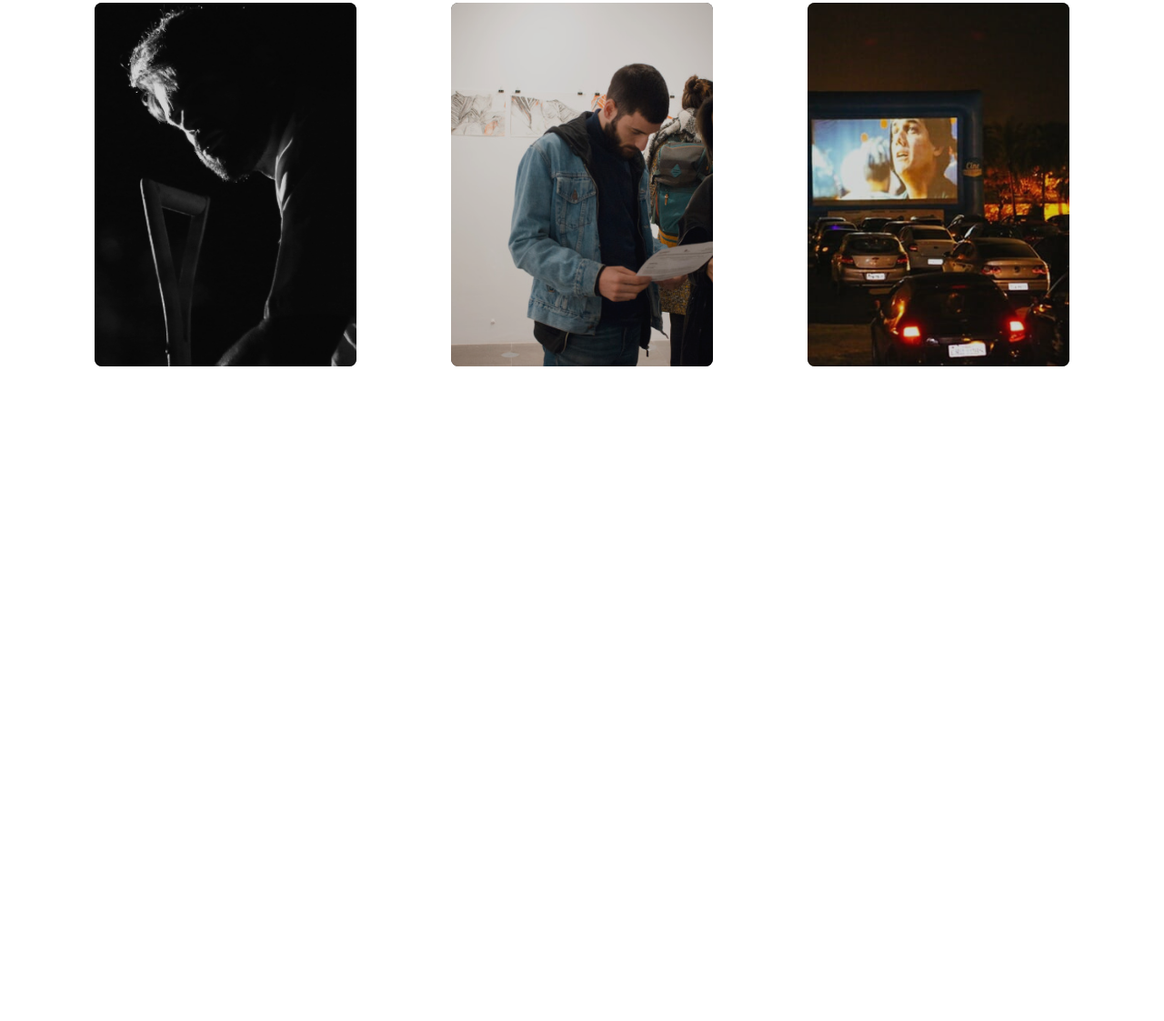
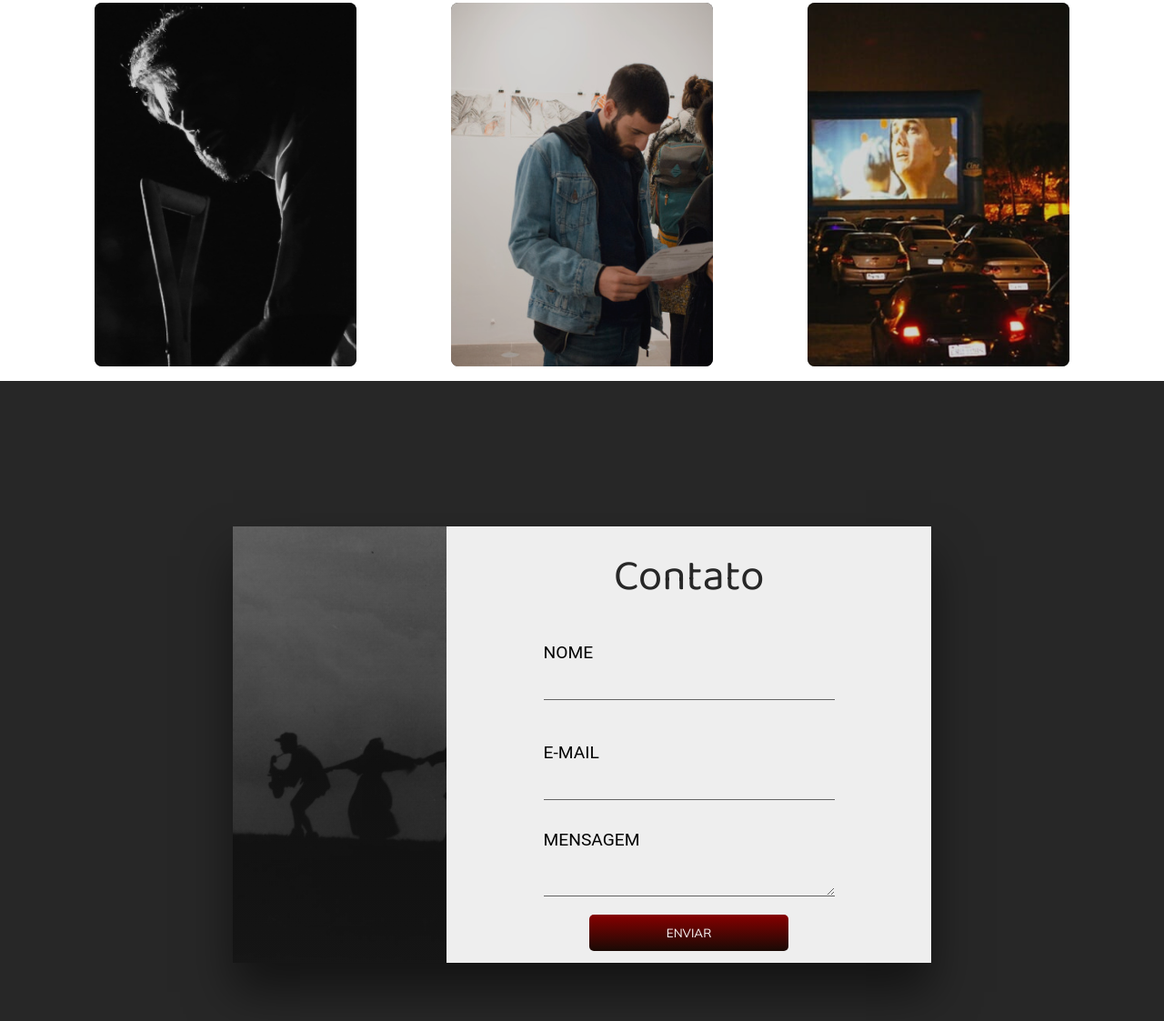
Before and after one commit to Nasalis/projeto-teste, a plain HTML site: page index.html in a window 1280 px wide. Shown: the part 1749-2872 px from the top of the page at 91% size. Before the commit the page ends 2156 px from the top, so only its background shows below. Drawn offline with Linux system fonts and the light colour scheme.

Commit message:
:package: Formulário :up: Hamburguer Menu

```diff
--- a/index.html
+++ b/index.html
@@ -155,6 +155,30 @@
                 </div>
             </div>
         </section>
+
+        <section class="sessao-contato">
+            <div class="contato-wrapper">
+                <div class="contato-left"></div>
+                <div class="contato-right">
+                    <h1>Contato</h1>
+                    <form action="">
+                        <div class="input-group">
+                            <input type="text" class="field" id="nome">
+                            <label for="nome" class="field-label">Nome</label>
+                        </div>
+                        <div class="input-group">
+                            <input type="text" class="field" id="email">
+                            <label for="email" class="field-label">E-mail</label>
+                        </div>
+                        <div class="input-group">
+                            <textarea class="field" id="msg"></textarea>
+                            <label for="msg" class="field-label box2">Mensagem</label>
+                        </div>
+                        <button type="submit" class="btn-submit">Enviar</button>
+                    </form>
+                </div>
+            </div>
+        </section>
     </div>
 
     <script src="script.js"></script>
--- a/style.css
+++ b/style.css
@@ -407,3 +407,120 @@ header {
     opacity: 1;
     visibility: visible;
 }
+
+.sessao-contato {
+    width: 100%;
+    height: 100vh;
+    margin-top: 1rem;
+    background-color: #272727;
+    display: flex;
+    align-items: center;
+    justify-content: center;
+}
+
+.contato-wrapper {
+    width: 60%;
+    height: 30rem;
+    display: flex;
+    box-shadow: 0 2rem 3rem rgba(0, 0, 0, 0.5);
+}
+
+.contato-left {
+    width: 35%;
+    background-image:
+    linear-gradient(rgba(15,15,15,0.6), rgba(22,22,22,0.9)),
+    url('images/bg-contato.jpg');
+    background-size: cover;
+}
+
+.contato-right {
+    width: 65%;
+    background-color: #eeeeee;
+    padding: 1rem 3rem 3rem 3rem  ;
+}
+
+.sessao-contato h1 {
+    width: 100%;
+    text-align: center;
+    font-family: var(--font-primary);
+    font-size: 3rem;
+    color: #272727;
+    font-weight: lighter;
+}
+
+.sessao-contato form {
+    width: 100%;
+    display: flex;
+    flex-direction: column;
+    align-items: center;
+}
+
+.input-group {
+    position: relative;
+}
+
+.input-group input {
+    margin-top: 2.8rem;
+}
+
+.input-group textarea {
+    margin-top: 2.6rem;
+    max-width: 25rem;
+    max-height: 3rem;
+}
+
+.field {
+    background: transparent;
+    border: none;
+    width: 20rem;
+    font-size: 1rem;
+    font-family: var(--font-secondary);
+    border-bottom: 1px solid #636363;
+    height: 3rem;
+    outline: none;
+    margin: 1rem 0;
+}
+
+.field-label {
+    position: absolute;
+    left: 0;
+    top: 1.9rem;
+    font-size: 1.2rem;
+    font-family: var(--font-secondary);
+    text-transform: uppercase;
+    transition: all 0.3s;
+}
+
+.field-label.box2{
+    position: absolute;
+    left: 0;
+    top: 1rem;
+    font-size: 1.2rem;
+    font-family: var(--font-secondary);
+    text-transform: uppercase;
+    transition: all 0.3s;
+}
+
+.field:focus {
+    border-bottom: 2px solid #5a0606;
+}
+
+.field:focus ~ label {
+    top: 0;
+    font-size: 1rem;
+}
+
+.btn-submit {
+    width: 50%;
+    height: 2.5rem;
+
+    font-family: var(--font-action);
+    color: #ffffff;
+    text-transform: uppercase;
+    background: #870000;
+    background: -webkit-linear-gradient(to right, #190A05, #870000);
+    background: linear-gradient(to top, #190A05, #870000);
+    border: none;
+    border-radius: 5px;
+    cursor: pointer;
+}
```
Also changed, not shown: images/bg-contato.jpg (added).
